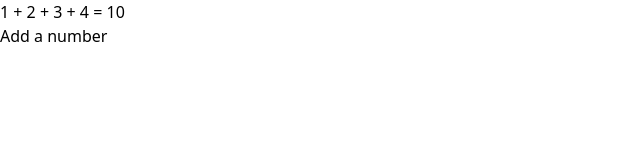
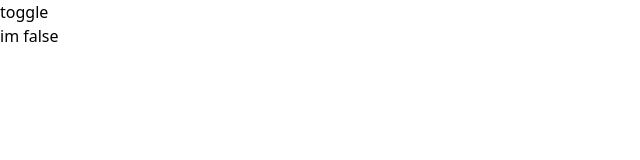
Before and after one commit to omer-os/svelte-test, a SvelteKit app: page / in a window 1280 px wide. Shown: the top 160 px of the page, without its empty margins (0-640 px from the left). Built offline with nearby package versions, Linux system fonts and the light colour scheme.

Commit message:
effects in svelte

```diff
--- a/src/routes/+page.svelte
+++ b/src/routes/+page.svelte
@@ -1,13 +1,15 @@
 <script>
-    let numbers = $state([1, 2, 3, 4]);
-    let total = $derived(numbers.reduce((t, n) => t + n, 0));
+    let show = $state(false);
 
-    function addNumber() {
-        numbers.push(numbers.length + 1);
-        console.log($state.snapshot(numbers));
-    }
+
+    $effect(()=>{
+        console.log("toggled")
+        show
+    })
 </script>
 
-<p>{numbers.join(" + ")} = {total}</p>
+<button on:click={() => (show = !show)}> toggle </button>
 
-<button onclick={addNumber}> Add a number </button>
+<p>
+    im {show}
+</p>
```
